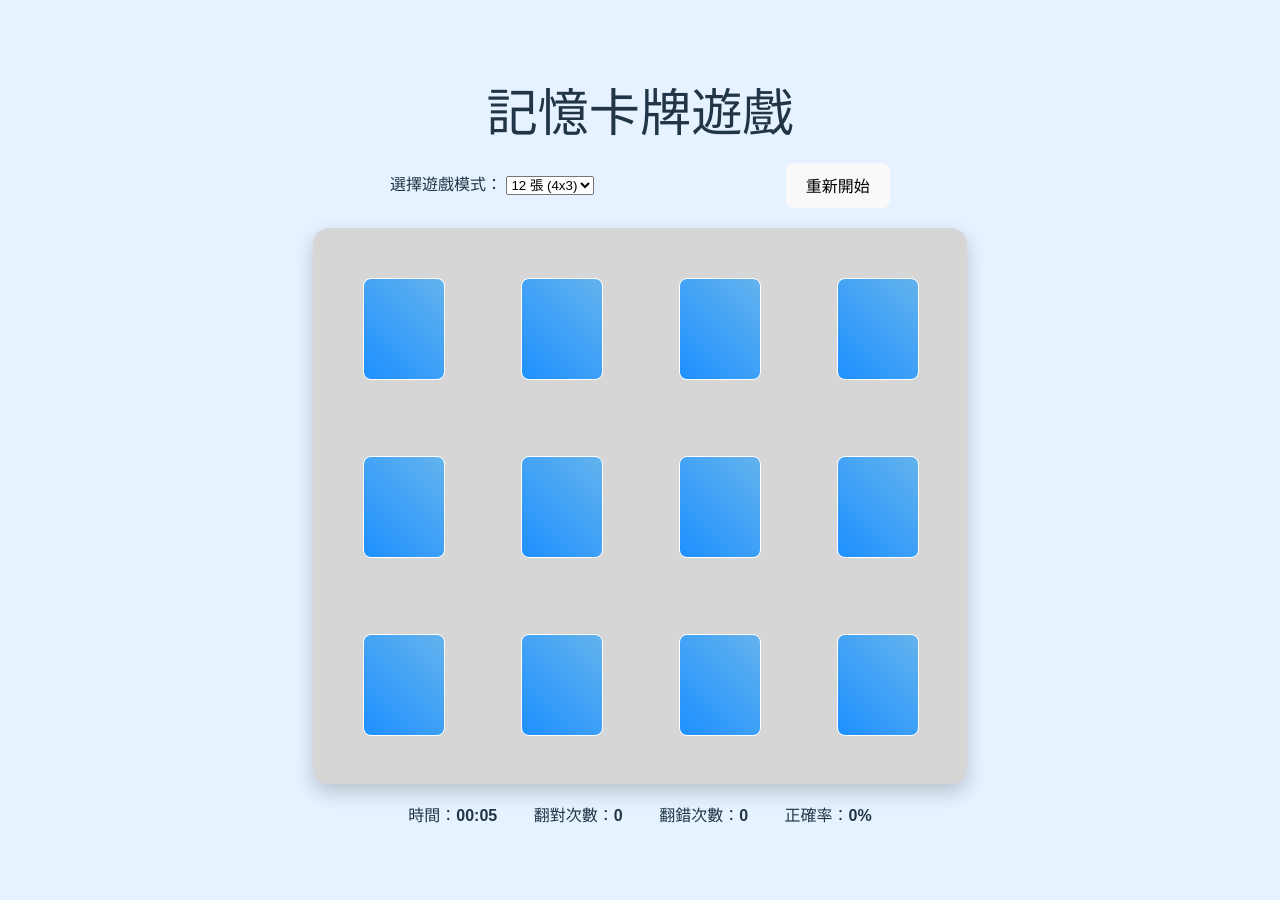
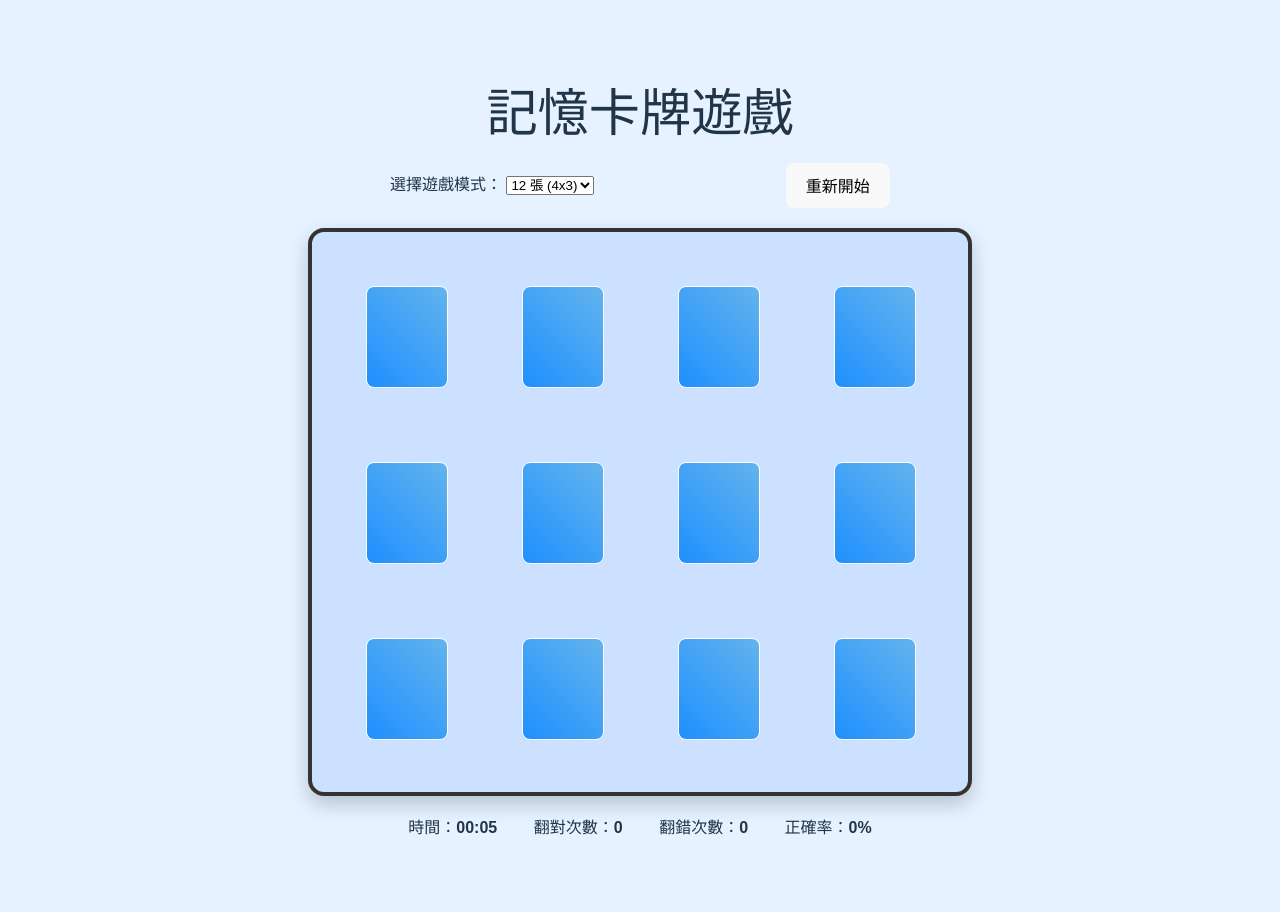
Before and after one commit to Roy-cheng-wq/ctcae-v5, a Vue app: page / in a window 1280 px wide. Built offline with nearby package versions, Linux system fonts and the light colour scheme.

Commit message:
Update App.vue

```diff
--- a/src/App.vue
+++ b/src/App.vue
@@ -13,7 +13,10 @@
   </div>
 
   <div class="board-wrapper">
-    <div class="board" :style="{ gridTemplateColumns: `repeat(${columns}, 1fr)` }">
+    <div
+      class="board"
+      :style="{ gridTemplateColumns: `repeat(${columns}, minmax(50px, 1fr))` }"
+    >
       <Card
         v-for="card in cards"
         :key="card.id"
@@ -43,15 +46,22 @@
 import { ref, computed, onMounted, onBeforeUnmount } from 'vue'
 import Card from './components/Card.vue'
 
-const allEmojiList = ['🍎', '🍌', '🍓', '🍇', '🍊', '🍉', '🍍', '🥝', '🥥', '🍒', '🥭', '🍑', '🍐', '🍋', '🍈', '🍏']
+const allEmojiList = [
+  '🍎', '🍌', '🍓', '🍇', '🍊', '🍉', '🍍', '🥝',
+  '🥥', '🍒', '🥭', '🍑', '🍐', '🍋', '🍈', '🍏'
+]
 
 const selectedCount = ref(12)
 const cards = ref([])
 const flippedCards = ref([])
 const isWin = ref(false)
 
-const layoutMap = { 12: { columns: 4 }, 16: { columns: 4 } }
-const columns = computed(() => layoutMap[selectedCount.value]?.columns || 4)
+const layoutMap = {
+  12: 4,
+  16: 4
+}
+
+const columns = computed(() => layoutMap[selectedCount.value] || 4)
 
 const startTime = ref(null)
 const elapsedTime = ref(0)
@@ -146,8 +156,13 @@ function checkWin() {
   }
 }
 
-onMounted(() => startGame())
-onBeforeUnmount(() => stopTimer())
+onMounted(() => {
+  startGame()
+})
+
+onBeforeUnmount(() => {
+  stopTimer()
+})
 </script>
 
 <style>
@@ -172,17 +187,18 @@ h1 {
 }
 
 .board-wrapper {
-  background-color:rgb(214, 214, 214); /* 深一點的藍色背景板 */
+  background-color: #cce0ff;
+  border: 4px solid #333;
   border-radius: 16px;
-  padding: 16px;
-  max-width: 1000px;
+  padding: 20px;
+  max-width: 95vw;
   margin: 0 auto;
   box-shadow: 0 8px 20px rgba(0, 0, 0, 0.2);
 }
 
 .board {
   display: grid;
-  gap: 10px;
+  gap: 8px;
   justify-content: center;
 }
 
@@ -203,10 +219,4 @@ h1 {
   text-align: center;
   font-weight: bold;
 }
-
-/* 保證手機和桌面都不會卡片過大 */
-.board > * {
-  width: min(20vw, 100px);
-  height: min(20vw, 100px);
-}
 </style>
```
